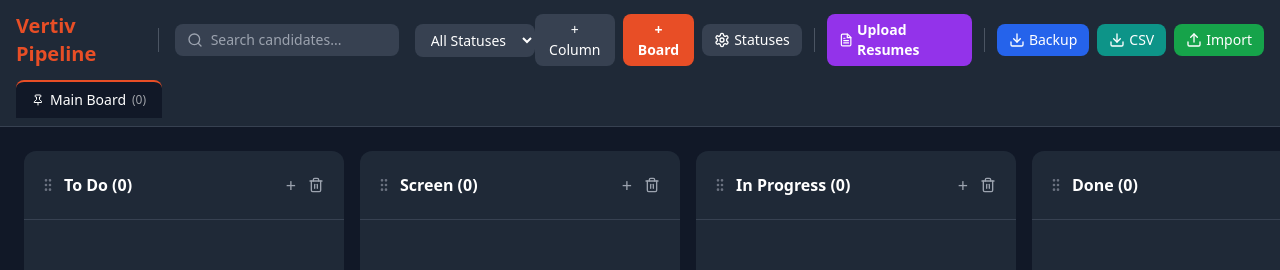
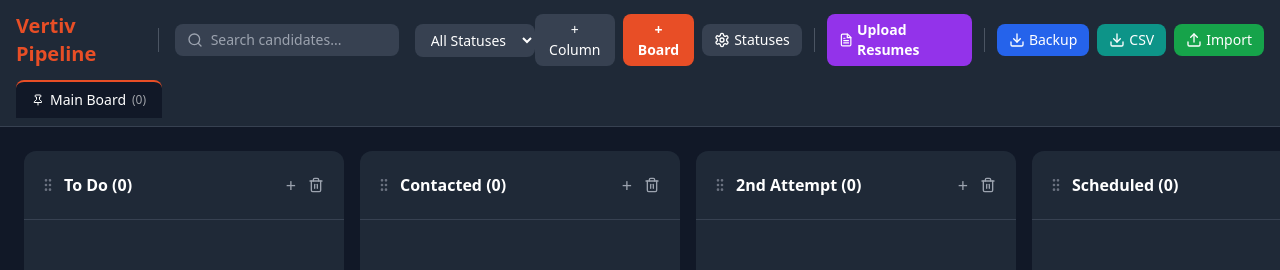
Before and after one commit to srikavuru/vertiv-pipeline, a React (Vite) app: page / in a window 1280 px wide. Shown: the top 270 px of the page. Built offline with nearby package versions, Linux system fonts and the light colour scheme.

Commit message:
Add files via upload

```diff
--- a/src/App.jsx
+++ b/src/App.jsx
@@ -1,7 +1,7 @@
 import React, { useState, useEffect } from 'react';
 import { Upload, X, Mail, Phone, Building, Edit2, Search, Download, Trash2, Copy, Star, Pin, FileText, Archive, RotateCcw, Settings, GripVertical } from 'lucide-react';
 
-// Minimal empty default for first-time users only
+// Default template for new boards (based on Site Service Specialist Ashburn)
 const EMPTY_DEFAULT = {
   board1: {
     name: 'Main Board',
@@ -9,6 +9,9 @@
     pinned: true,
     columns: {
       todo: { title: 'To Do', cards: [] },
+      contacted: { title: 'Contacted', cards: [] },
+      secondAttempt: { title: '2nd Attempt', cards: [] },
+      scheduled: { title: 'Scheduled', cards: [] },
       screen: { title: 'Screen', cards: [] },
       inProgress: { title: 'In Progress', cards: [] },
       done: { title: 'Done', cards: [] }
@@ -497,7 +500,15 @@
     const boardId = 'board_' + Date.now();
     const defaultColumns = newBoardType === 'todo'
       ? { todo: { title: 'To Do', cards: [] }, done: { title: 'Done', cards: [] } }
-      : { todo: { title: 'To Do', cards: [] }, screen: { title: 'Screen', cards: [] }, inProgress: { title: 'In Progress', cards: [] }, done: { title: 'Done', cards: [] } };
+      : {
+          todo: { title: 'To Do', cards: [] },
+          contacted: { title: 'Contacted', cards: [] },
+          secondAttempt: { title: '2nd Attempt', cards: [] },
+          scheduled: { title: 'Scheduled', cards: [] },
+          screen: { title: 'Screen', cards: [] },
+          inProgress: { title: 'In Progress', cards: [] },
+          done: { title: 'Done', cards: [] }
+        };
 
     setBoards(prev => ({
       ...prev,
```
